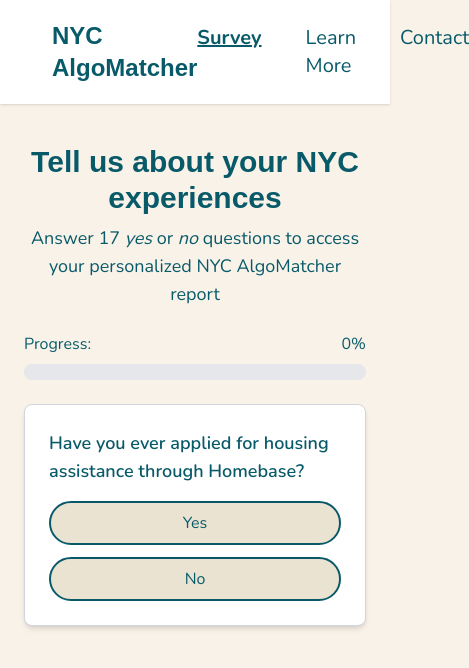
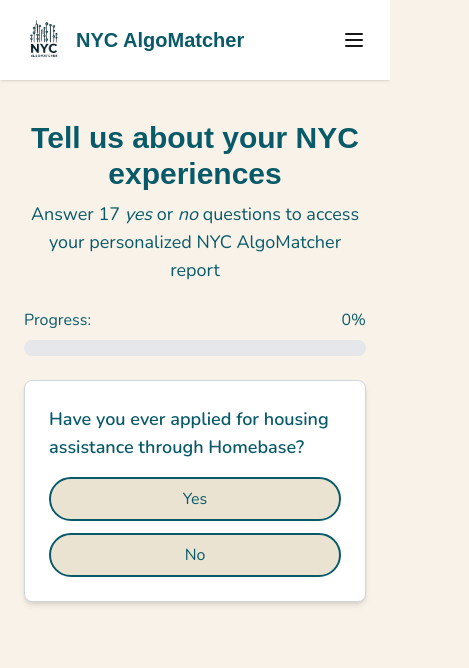
Before and after one commit to aaldayarova/nyc-algo-matcher, a Next.js app in the folder my-app/: page /survey in a window 390 px wide. Shown: the top 668 px of the page, 469 px wide, since content can reach past the window. Built offline with nearby package versions, Linux system fonts and the light colour scheme.

Commit message:
making nav bar fit iphone

```diff
--- a/my-app/app/layout.js
+++ b/my-app/app/layout.js
@@ -1,6 +1,7 @@
+// layout.js
 import { Geist, Geist_Mono } from "next/font/google";
 import "./globals.css";
-import ShowNavWrapper from "@/components/ui/ShowNavWrapper";
+import ClientOnlyNav from "../components/ui/ClientOnlyNav";
 
 const geistSans = Geist({
   variable: "--font-geist-sans",
@@ -43,7 +44,6 @@
   return (
     <html lang="en">
       <head>
-        {/* Import Nunito with multiple weights */}
         <link
           href="https://fonts.googleapis.com/css2?family=Nunito:wght@300;400;600;700&display=swap"
           rel="stylesheet"
@@ -52,7 +52,7 @@
       <body
         className={`${geistSans.variable} ${geistMono.variable} antialiased`}
       >
-        <ShowNavWrapper />
+        <ClientOnlyNav />
         {children}
       </body>
     </html>
--- /dev/null
+++ b/my-app/components/ui/ClientOnlyNav.jsx
@@ -0,0 +1,12 @@
+// components/ui/ClientOnlyNav.jsx
+"use client";
+
+import dynamic from "next/dynamic";
+
+const ShowNavWrapper = dynamic(() => import("./ShowNavWrapper"), {
+  ssr: false,
+});
+
+export default function ClientOnlyNav() {
+  return <ShowNavWrapper />;
+}
--- a/my-app/components/ui/NavBar.jsx
+++ b/my-app/components/ui/NavBar.jsx
@@ -1,9 +1,11 @@
 "use client";
 import Link from "next/link";
-import {usePathname} from "next/navigation";
+import { usePathname } from "next/navigation";
+import { useState } from "react";
 
 export default function NavBar() {
   const pathname = usePathname();
+  const [menuOpen, setMenuOpen] = useState(false);
 
   const navLinkStyle = (path) => ({
     fontFamily: "var(--text-font)",
@@ -13,18 +15,20 @@
   });
 
   return (
-        <nav className="w-full flex justify-between items-center px-8 py-5 bg-white shadow-sm">
-        <div className="flex items-center space-x-5">
+    <nav className="w-full px-6 py-5 bg-white shadow-sm">
+      <div className="flex justify-between items-center">
+        {/* Logo and Title */}
+        <div className="flex items-center space-x-3">
           <Link href="/">
             <img
-              src="/clear_background_logo.png"
+              src="clear_background_logo.png"
               alt="NYC AlgoMatcher Logo"
-              className="h-12 w-auto cursor-pointer"
+              className="h-10 w-auto"
             />
           </Link>
           <Link href="/">
             <h1
-              className="text-2xl font-bold cursor-pointer"
+              className="text-xl font-bold"
               style={{
                 fontFamily: "var(--header-font)",
                 color: "var(--main-text-color)",
@@ -34,7 +38,29 @@
             </h1>
           </Link>
         </div>
-        <div className="flex space-x-11 text-xl">
+
+        {/* Hamburger Button (Mobile) */}
+        <button
+          className="md:hidden focus:outline-none"
+          onClick={() => setMenuOpen(!menuOpen)}
+        >
+          <svg
+            className="w-6 h-6"
+            fill="none"
+            stroke="currentColor"
+            viewBox="0 0 24 24"
+          >
+            <path
+              strokeLinecap="round"
+              strokeLinejoin="round"
+              strokeWidth={2}
+              d={menuOpen ? "M6 18L18 6M6 6l12 12" : "M4 6h16M4 12h16M4 18h16"}
+            />
+          </svg>
+        </button>
+
+        {/* Desktop Menu */}
+        <div className="hidden md:flex space-x-10 text-lg">
           <Link href="/survey" style={navLinkStyle("/survey")}>
             Survey
           </Link>
@@ -45,6 +71,22 @@
             Contact
           </Link>
         </div>
+      </div>
+
+      {/* Mobile Menu */}
+      {menuOpen && (
+        <div className="mt-4 flex flex-col space-y-4 md:hidden text-lg">
+          <Link href="/survey" style={navLinkStyle("/survey")}>
+            Survey
+          </Link>
+          <Link href="/background" style={navLinkStyle("/background")}>
+            Learn More
+          </Link>
+          <Link href="/contact" style={navLinkStyle("/contact")}>
+            Contact
+          </Link>
+        </div>
+      )}
     </nav>
   );
 }
```
Lines whose indentation alone changed are shown as unchanged.
